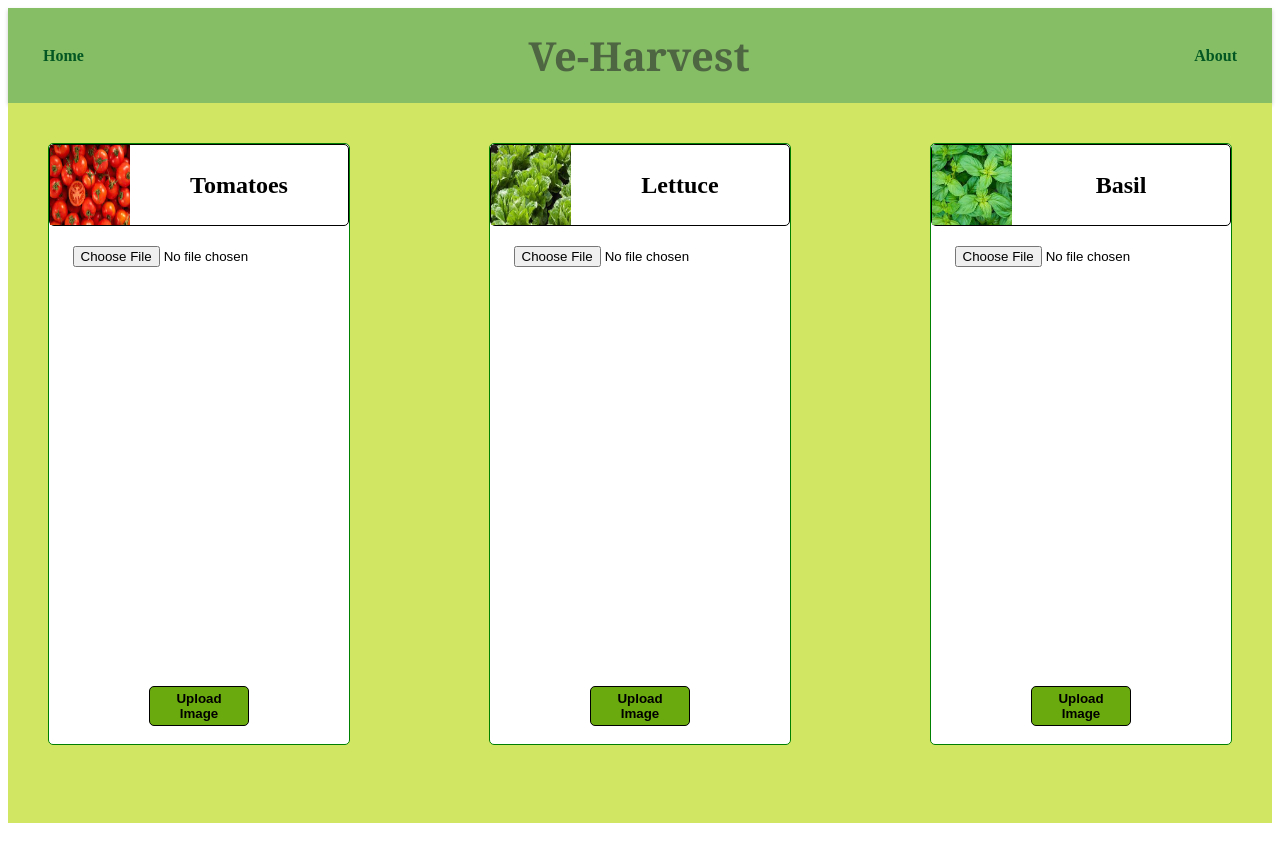
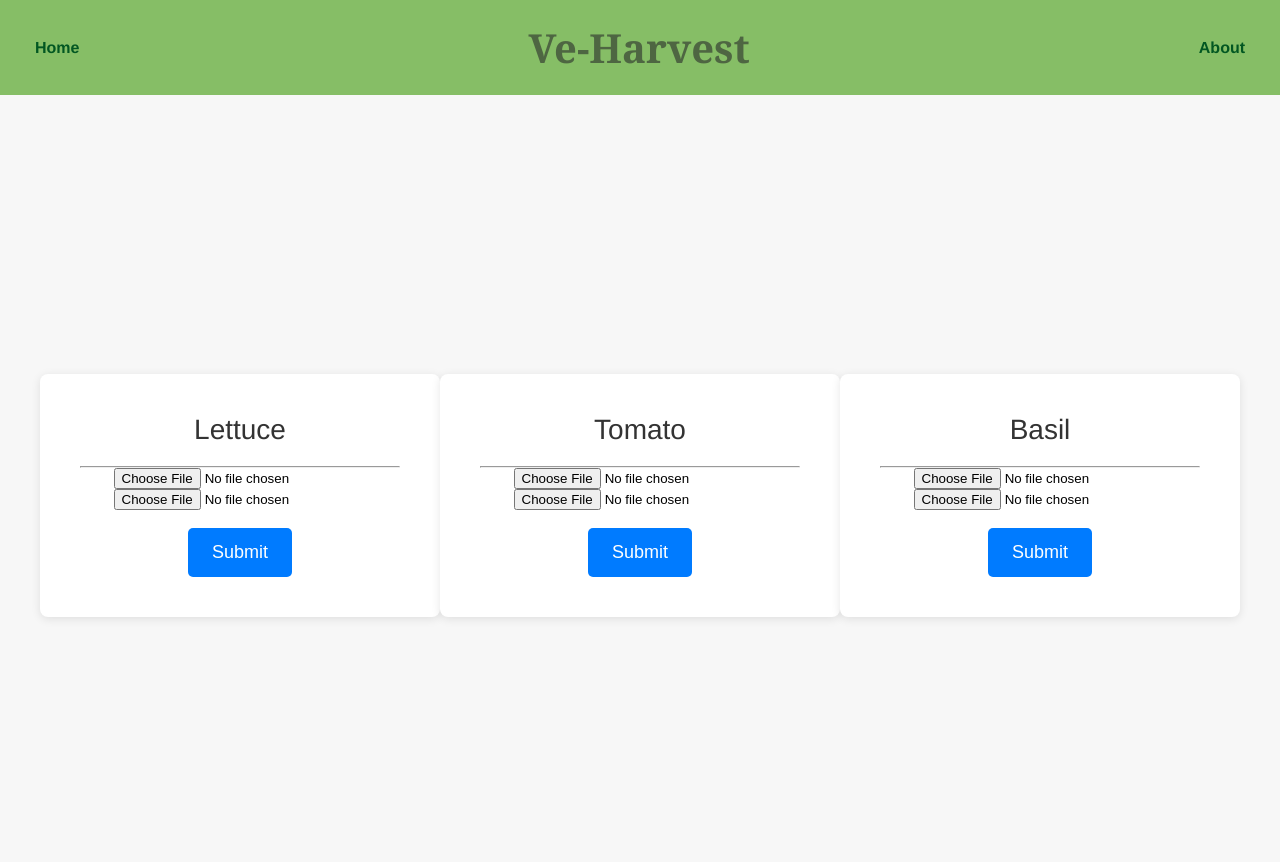
Before and after one commit to VeGrowww/veHarvest, a React (Vite) app: page / in a window 1280 px wide. Shown: the top 862 px of the page. Before the commit the page ends 831 px from the top, so only its background shows below. Built offline with nearby package versions, Linux system fonts and the light colour scheme.

Commit message:
changed the frontend ui and added photos

```diff
--- a/src/App.tsx
+++ b/src/App.tsx
@@ -1,7 +1,7 @@
 // import React from 'react'
 import { Routes, Route, BrowserRouter } from "react-router-dom";
 import NavBar from "./components/NavBar.jsx";
-import Homepage from "./pages/Homepage1";
+import Homepage from "./pages/Homepage";
 import About from "./pages/About";
 
 function App() {
--- a/src/pages/App.css
+++ b/src/pages/App.css
@@ -1,38 +1,44 @@
-/* App.css */
+/* Reset some default styles */
+* {
+  margin: 0;
+  padding: 0;
+  box-sizing: border-box;
+}
 
-/* Use a modern sans-serif font */
+/* Apply a modern sans-serif font */
 body {
   font-family: 'Helvetica Neue', Helvetica, Arial, sans-serif;
   font-size: 16px;
-  background-color: #f2f2f2;
-  margin: 0;
-  padding: 0;
+  background-color: #f7f7f7;
 }
 
+/* Style the main container */
 .App {
-  text-align: center;
   display: flex;
   justify-content: center;
   align-items: center;
-  height: 100vh;
+  min-height: 100vh;
+  background-color: #f7f7f7;
 }
 
+/* Style the form container */
 .form-container {
-  width: 350px;
-  padding: 20px;
+  width: 400px;
+  padding: 40px;
   background-color: #fff;
-  border-radius: 10px;
-  box-shadow: 0 5px 15px rgba(0, 0, 0, 0.2);
-  margin: 10px;
-  text-align: left;
+  border-radius: 8px;
+  box-shadow: 0 2px 10px rgba(0, 0, 0, 0.1);
+  text-align: center;
 }
 
+/* Style the form header */
 .form-header {
-  font-size: 24px;
+  font-size: 28px;
   margin-bottom: 20px;
   color: #333;
 }
 
+/* Style the form elements */
 .form-group {
   margin-bottom: 20px;
 }
@@ -53,11 +59,12 @@ body {
   font-size: 16px;
 }
 
+/* Style the submit button */
 .submit-button {
   background-color: #007bff;
   color: #fff;
   border: none;
-  padding: 12px 24px;
+  padding: 14px 24px;
   border-radius: 5px;
   cursor: pointer;
   font-size: 18px;
--- a/src/pages/Homepage.tsx
+++ b/src/pages/Homepage.tsx
@@ -7,19 +7,16 @@ interface FormProps {
 
 function Form1(props: FormProps) {
   return (
-    <form className="form-container">
+    <form className="form-container" onSubmit={props.onFormSubmit}>
       <div className="form-header">Lettuce</div>
       <hr />
       <div>
         <input type="file" id="field1" name="field1" />
+        <input type="file" id="field1" name="field1" />
         <br />
         <br />
       </div>
-      <button
-        type="submit"
-        className="submit-button"
-        onClick={props.onFormSubmit}
-      >
+      <button type="submit" className="submit-button">
         Submit
       </button>
     </form>
@@ -28,19 +25,16 @@ function Form1(props: FormProps) {
 
 function Form2(props: FormProps) {
   return (
-    <form className="form-container">
+    <form className="form-container" onSubmit={props.onFormSubmit}>
       <div className="form-header">Tomato</div>
       <hr />
       <div>
         <input type="file" id="field2" name="field2" />
+        <input type="file" id="field2" name="field2" />
         <br />
         <br />
       </div>
-      <button
-        type="submit"
-        className="submit-button"
-        onClick={props.onFormSubmit}
-      >
+      <button type="submit" className="submit-button">
         Submit
       </button>
     </form>
@@ -49,49 +43,54 @@ function Form2(props: FormProps) {
 
 function Form3(props: FormProps) {
   return (
-    <form className="form-container">
+    <form className="form-container" onSubmit={props.onFormSubmit}>
       <div className="form-header">Basil</div>
       <hr />
       <div>
         <input type="file" id="field3" name="field3" />
+        <input type="file" id="field3" name="field3" />
         <br />
         <br />
       </div>
-      <button
-        type="submit"
-        className="submit-button"
-        onClick={props.onFormSubmit}
-      >
+      <button type="submit" className="submit-button">
         Submit
       </button>
     </form>
   );
 }
 
-function NewForm() {
+function NewForm({ resultText }: { resultText: string }) {
   return (
     <div className="form-container">
-      <div className="form-header">AI Model</div>
+      <div className="form-header">{resultText}</div>
       <hr />
-      {/* Add the content of your new form here */}
+
     </div>
   );
 }
 
 function App() {
-  const handleFormSubmit = useCallback(() => {
-    setCurrentForm(<NewForm />);
+  const [resultText, setResultText] = useState("");
+  const [showNewForm, setShowNewForm] = useState(false);
+
+  const handleFormSubmit = useCallback((text: string) => {
+    setResultText(text);
+    setShowNewForm(true); // Show the NewForm when any form is submitted
   }, []);
 
-  const [currentForm, setCurrentForm] = useState(() => (
-    <>
-      <Form1 onFormSubmit={handleFormSubmit} />
-      <Form2 onFormSubmit={handleFormSubmit} />
-      <Form3 onFormSubmit={handleFormSubmit} />
-    </>
-  ));
-
-  return <div className="App">{currentForm}</div>;
+  return (
+    <div className="App">
+      {showNewForm ? (
+        <NewForm resultText={resultText} />
+      ) : (
+        <>
+          <Form1 onFormSubmit={() => handleFormSubmit("viable picture")} />
+          <Form2 onFormSubmit={() => handleFormSubmit("picture is not viable")} />
+          <Form3 onFormSubmit={() => handleFormSubmit("picture is not viable")} />
+        </>
+      )}
+    </div>
+  );
 }
 
 export default App;
```
Also changed, not shown: src/pages/homepagebackup.tsx (added, +174 -0 lines), photos/tomato plant day 11.png (added), photos/tomato plant day 15.png (added).
